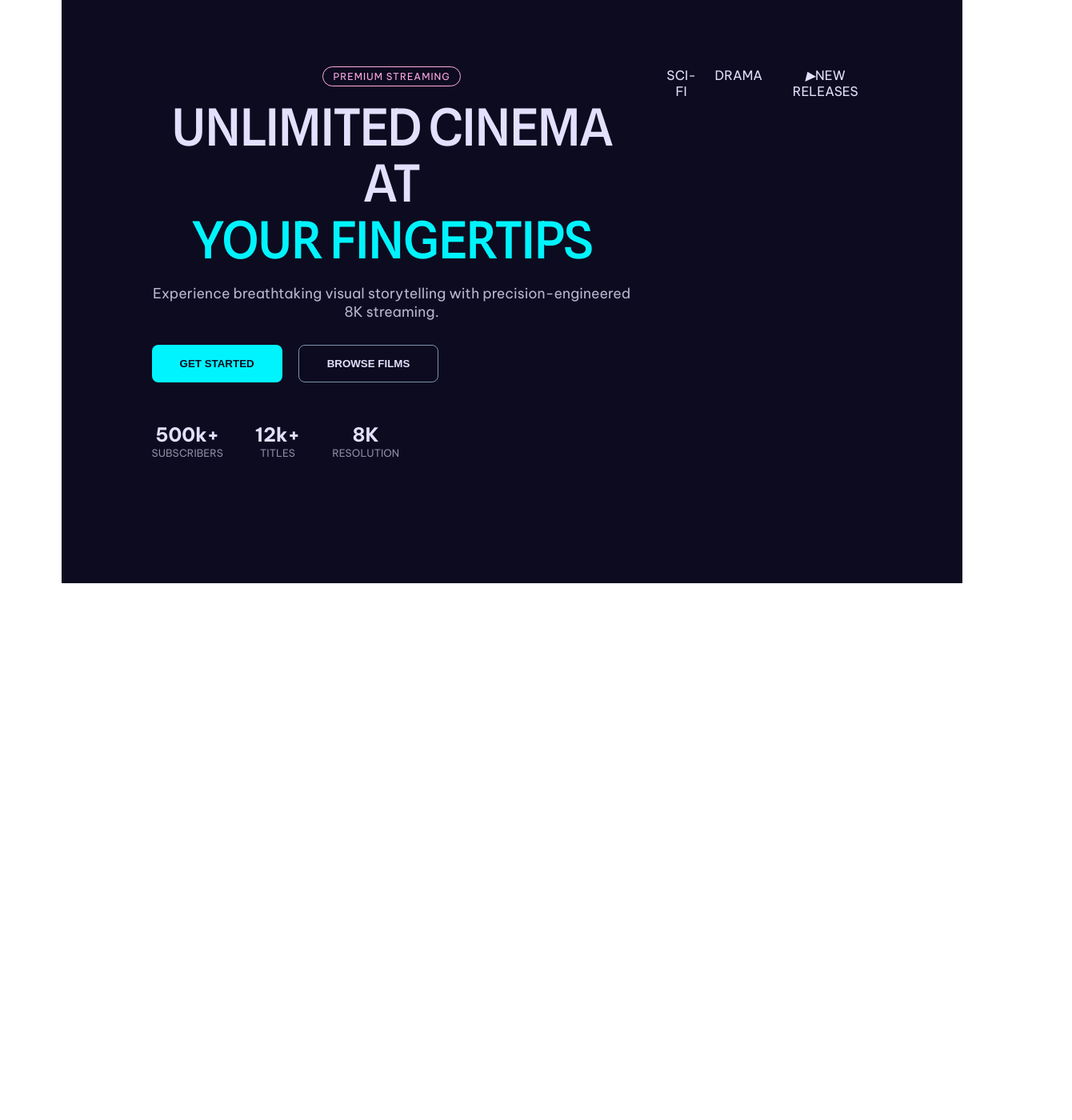
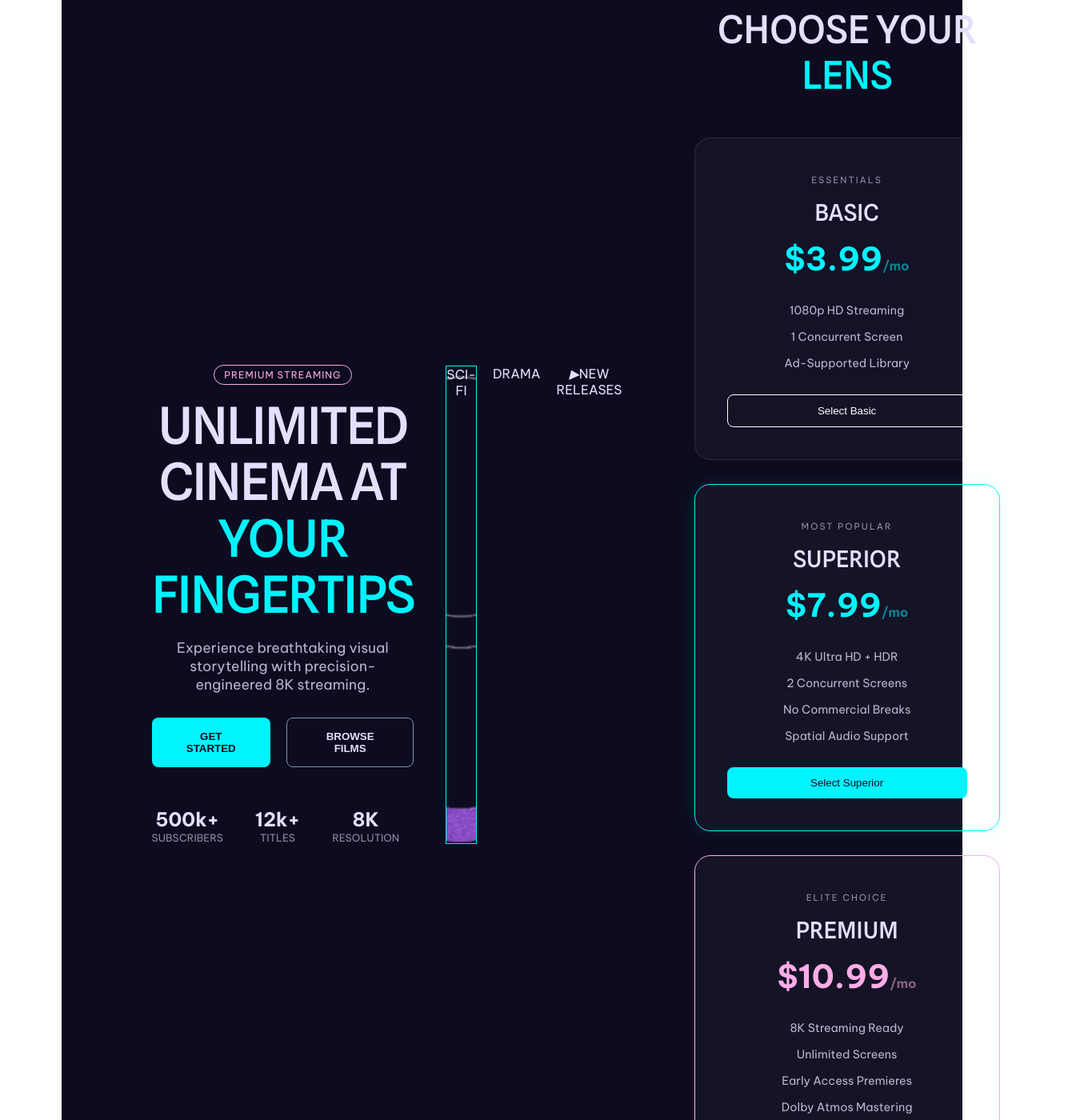
Before and after one commit to cinephile-team-1/cinephile-team-1, a React (Vite) app: page / in a window 1280 px wide. Shown: the part 71-1471 px from the top of the page at 80% size, 1340 px wide, since content can reach past the window. Before the commit the page ends 800 px from the top, so only its background shows below. Built offline with nearby package versions, Linux system fonts and the light colour scheme.

Commit message:
feat: add pricing section and hero image background

```diff
--- a/src/pages/Home.jsx
+++ b/src/pages/Home.jsx
@@ -33,7 +33,6 @@ function Home() {
           </div>
         </div>
 
-        {/* Справа будут карточки (их можно сделать отдельными div) */}
         <div className="hero-cards">
           <div className="card large sci-fi">
             <span>SCI-FI</span>
@@ -47,6 +46,62 @@ function Home() {
           </div>
         </div>
       </section>
+
+      {/* --- SECCIÓN DE PRECIOS (AÑADIDO) --- */}
+      <section className="pricing-section">
+        <h2 className="pricing-title">
+          CHOOSE YOUR <span>LENS</span>
+        </h2>
+
+        <div className="pricing-container">
+          {/* Plan Basic */}
+          <div className="pricing-card">
+            <span className="plan-label">ESSENTIALS</span>
+            <h3>BASIC</h3>
+            <p className="price">
+              $3.99<span>/mo</span>
+            </p>
+            <ul>
+              <li>1080p HD Streaming</li>
+              <li>1 Concurrent Screen</li>
+              <li>Ad-Supported Library</li>
+            </ul>
+            <button className="btn-plan">Select Basic</button>
+          </div>
+
+          {/* Plan Superior (El destacado en Cyan) */}
+          <div className="pricing-card featured">
+            <span className="plan-label">MOST POPULAR</span>
+            <h3>SUPERIOR</h3>
+            <p className="price">
+              $7.99<span>/mo</span>
+            </p>
+            <ul>
+              <li>4K Ultra HD + HDR</li>
+              <li>2 Concurrent Screens</li>
+              <li>No Commercial Breaks</li>
+              <li>Spatial Audio Support</li>
+            </ul>
+            <button className="btn-plan primary">Select Superior</button>
+          </div>
+
+          {/* Plan Premium (El de Rosa) */}
+          <div className="pricing-card premium">
+            <span className="plan-label">ELITE CHOICE</span>
+            <h3>PREMIUM</h3>
+            <p className="price">
+              $10.99<span>/mo</span>
+            </p>
+            <ul>
+              <li>8K Streaming Ready</li>
+              <li>Unlimited Screens</li>
+              <li>Early Access Premieres</li>
+              <li>Dolby Atmos Mastering</li>
+            </ul>
+            <button className="btn-plan secondary">Select Premium</button>
+          </div>
+        </div>
+      </section>
     </div>
   );
 }
--- a/src/pages/Home.scss
+++ b/src/pages/Home.scss
@@ -117,3 +117,101 @@
     }
   }
 }
+.card.large {
+  background-image: url("../assets/hero.png"); //
+  background-size: cover;
+  background-position: center;
+  border: 1px solid var(--cyan);
+}
+.pricing-section {
+  padding: 80px 10%;
+  text-align: center;
+
+  .pricing-title {
+    font-size: 3rem;
+    margin-bottom: 50px;
+    span {
+      color: var(--cyan);
+    }
+  }
+
+  .pricing-container {
+    display: flex;
+    justify-content: center;
+    gap: 30px;
+    flex-wrap: wrap;
+
+    .pricing-card {
+      background: rgba(255, 255, 255, 0.03);
+      border: 1px solid rgba(255, 255, 255, 0.1);
+      padding: 40px;
+      border-radius: 20px;
+      width: 300px;
+      transition: 0.3s;
+
+      .plan-label {
+        font-size: 0.7rem;
+        opacity: 0.6;
+        letter-spacing: 2px;
+      }
+      h3 {
+        font-size: 1.8rem;
+        margin: 15px 0;
+      }
+      .price {
+        font-size: 2.5rem;
+        font-weight: bold;
+        color: var(--cyan);
+        span {
+          font-size: 1rem;
+          opacity: 0.5;
+        }
+      }
+
+      ul {
+        list-style: none;
+        padding: 0;
+        margin: 30px 0;
+        li {
+          margin-bottom: 15px;
+          font-size: 0.9rem;
+          opacity: 0.8;
+        }
+      }
+
+      .btn-plan {
+        width: 100%;
+        padding: 12px;
+        border-radius: 8px;
+        background: transparent;
+        color: white;
+        border: 1px solid white;
+        cursor: pointer;
+      }
+
+      // Estilos para el plan Superior (Cyan)
+      &.featured {
+        border-color: var(--cyan);
+        box-shadow: 0 0 20px rgba(0, 255, 255, 0.1);
+        .btn-plan.primary {
+          background: var(--cyan);
+          color: var(--azul);
+          border: none;
+        }
+      }
+
+      // Estilos para el plan Premium (Rosa)
+      &.premium {
+        border-color: var(--rosa);
+        .price {
+          color: var(--rosa);
+        }
+        .btn-plan.secondary {
+          background: var(--rosa);
+          color: white;
+          border: none;
+        }
+      }
+    }
+  }
+}
```
